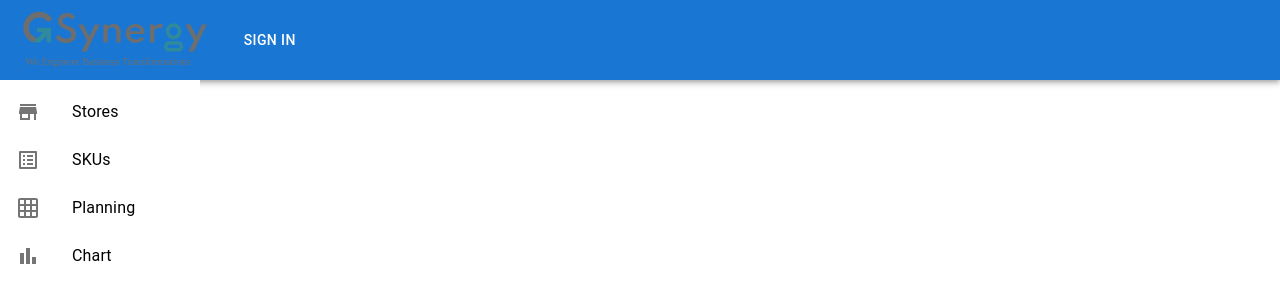
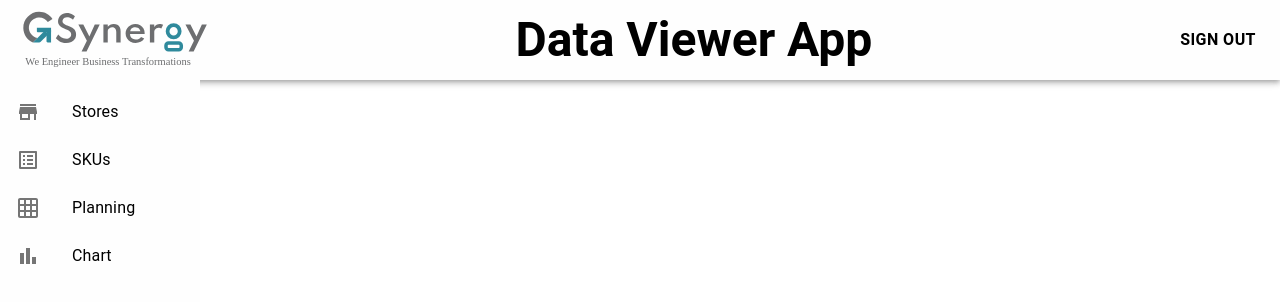
Before and after one commit to deepdhar/GS202503_Deep_Dhar, a React (Vite) app: page / in a window 1280 px wide. Shown: the top 302 px of the page. Built offline with nearby package versions, Linux system fonts and the light colour scheme.

Commit message:
style - updated navbar color and components

```diff
--- a/src/App.tsx
+++ b/src/App.tsx
@@ -7,7 +7,7 @@ const App = () => {
   return (
     <Box sx={{ display: 'flex', flexDirection: 'column', height: '100vh', width: '100vh' }}>
       <TopNav />
-       <Box sx={{ display: 'flex', flexGrow: 1, overflow: 'hidden', backgroundColor: '#ffffff', maxWidth: 200 }}>
+       <Box sx={{ display: 'flex', flexGrow: 1, overflow: 'hidden', backgroundColor: '#fefefe', maxWidth: 200 }}>
         <Sidebar />
         <Box
           component="main"
--- a/src/components/TopNav.tsx
+++ b/src/components/TopNav.tsx
@@ -12,6 +12,7 @@ const TopNav = () => {
         paddingRight: 2,
         paddingLeft: 2,
         transform: 'none !important',
+        backgroundColor: '#fefefe'
       }}
     >
       <Toolbar
@@ -21,17 +22,18 @@ const TopNav = () => {
           minHeight: '64px !important',
         }}
       >
-        {/* <Typography variant="h6" component="div" sx={{ flexGrow: 1 }}>
-          Data Viewer
-        </Typography> */}
+
         <Logo
           style={{
             height: '80px',
             width: 'auto',
-            marginRight: '20px'
+            marginRight: 'auto' ,
           }}
         />
-        <Button color="inherit">Sign In</Button>
+        <Typography variant="h3" component="div" sx={{ color:"#000", mr: 'auto', fontWeight: '600' }}>
+          Data Viewer App
+        </Typography>
+        <Button style={{color: '#000', fontSize: 16, fontWeight: '600'}}>Sign Out</Button>
       </Toolbar>
     </AppBar>
   );
```
